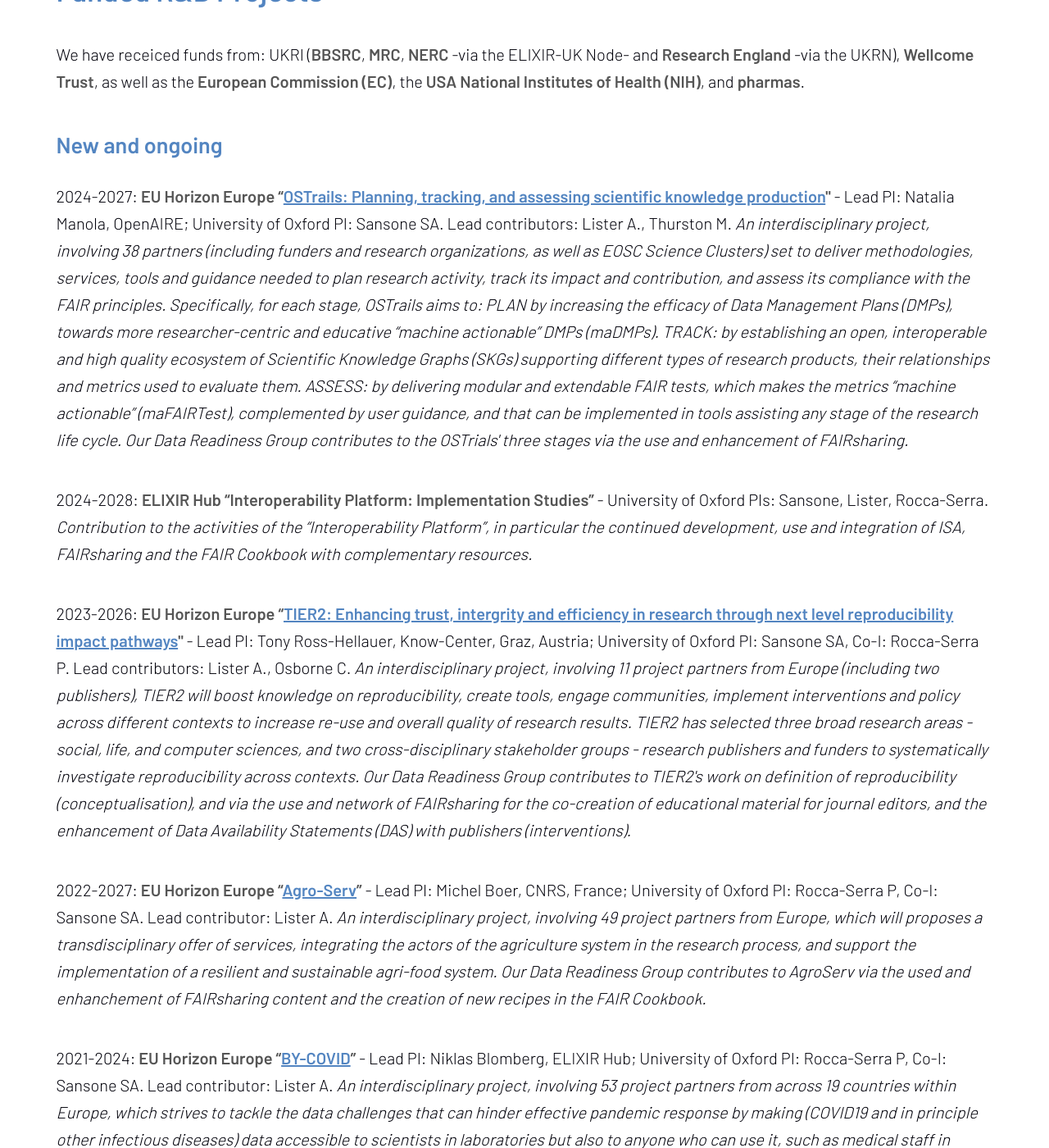
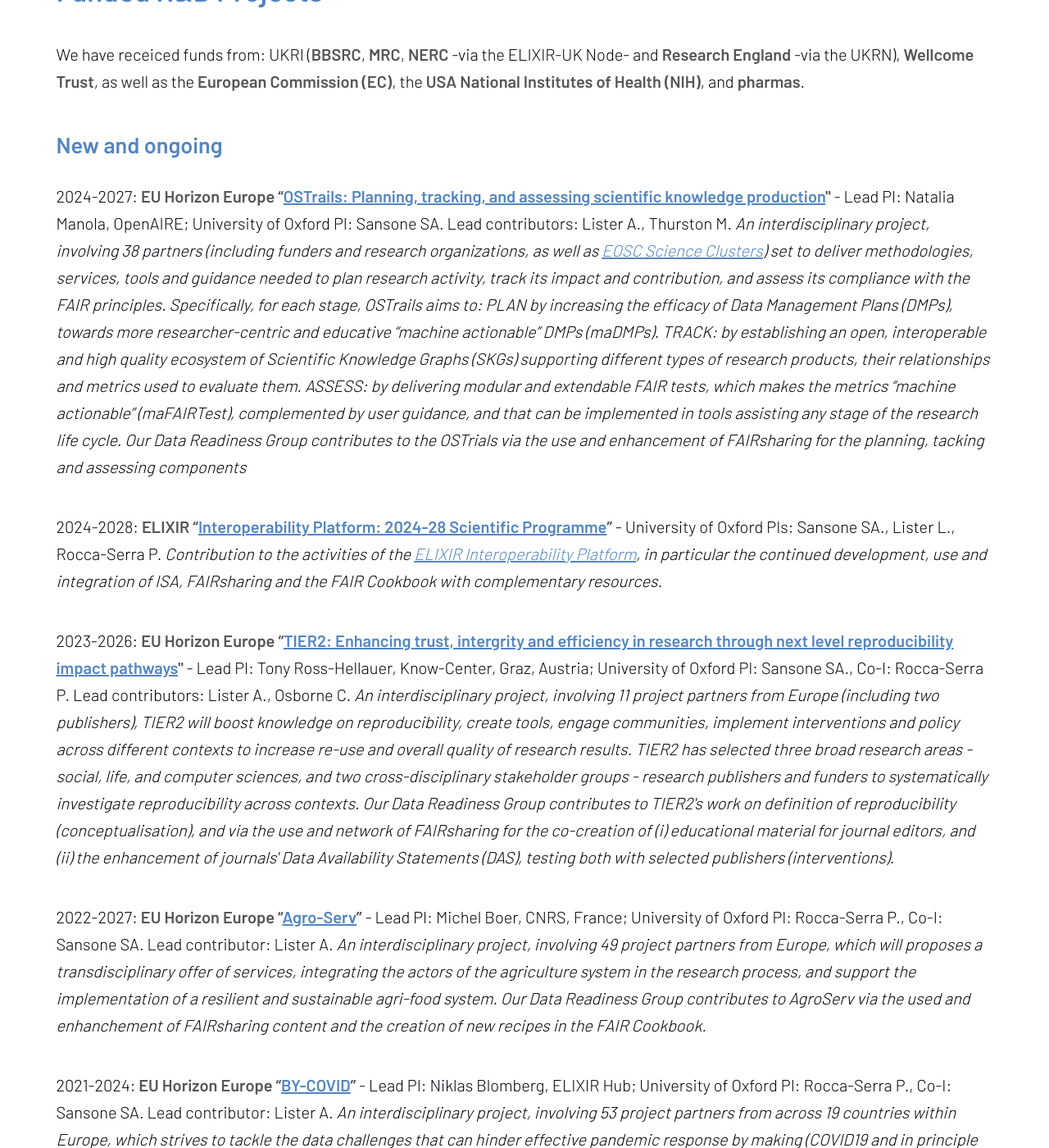
Before and after one commit to FAIRsharing/Sansone-Group-Website, a Jekyll site: the page built from projects.html, in a window 1280 px wide and 1400 px high, scrolled down 1062 px. Shown: the whole window at 82% size. Built offline with Jekyll 4.4.1, drawn with Linux system fonts in a browser that asks for light colours; comment, search, counter and statistics services are not loaded; some of the changed text lies outside the part shown.

Commit message:
Update projects.html

```diff
--- a/projects.html
+++ b/projects.html
@@ -14,48 +14,48 @@
     <h3>New and ongoing</h3>
 
         <p>
-            2024-2027:  <b>EU Horizon Europe “<a href="https://cordis.europa.eu/programme/id/HORIZON_HORIZON-INFRA-2023-EOSC-01-03/en">OSTrails: Planning, tracking, and assessing scientific knowledge production</a>"</b> - Lead PI: Natalia Manola, OpenAIRE; University of Oxford PI: Sansone SA. Lead contributors: Lister A., Thurston M. <i> An interdisciplinary project, involving 38 partners (including funders and research organizations, as well as EOSC Science Clusters) set to deliver methodologies, services, tools and guidance needed to plan research activity, track its impact and contribution, and assess its compliance with the FAIR principles. Specifically, for each stage, OSTrails aims to: PLAN by increasing the efficacy of Data Management Plans (DMPs), towards more researcher-centric and educative “machine actionable” DMPs (maDMPs). TRACK: by establishing an open, interoperable and high quality ecosystem of Scientific Knowledge Graphs (SKGs) supporting different types of research products, their relationships and metrics used to evaluate them. ASSESS: by delivering modular and extendable FAIR tests, which makes the metrics “machine actionable” (maFAIRTest), complemented by user guidance, and that can be implemented in tools assisting any stage of the research life cycle. Our Data Readiness Group contributes to the OSTrials' three stages via the use and enhancement of FAIRsharing.</i>
+            2024-2027:  <b>EU Horizon Europe “<a href="https://cordis.europa.eu/programme/id/HORIZON_HORIZON-INFRA-2023-EOSC-01-03/en">OSTrails: Planning, tracking, and assessing scientific knowledge production</a>"</b> - Lead PI: Natalia Manola, OpenAIRE; University of Oxford PI: Sansone SA. Lead contributors: Lister A., Thurston M. <i> An interdisciplinary project, involving 38 partners (including funders and research organizations, as well as <a href="https://science-clusters.eu">EOSC Science Clusters</a>) set to deliver methodologies, services, tools and guidance needed to plan research activity, track its impact and contribution, and assess its compliance with the FAIR principles. Specifically, for each stage, OSTrails aims to: PLAN by increasing the efficacy of Data Management Plans (DMPs), towards more researcher-centric and educative “machine actionable” DMPs (maDMPs). TRACK: by establishing an open, interoperable and high quality ecosystem of Scientific Knowledge Graphs (SKGs) supporting different types of research products, their relationships and metrics used to evaluate them. ASSESS: by delivering modular and extendable FAIR tests, which makes the metrics “machine actionable” (maFAIRTest), complemented by user guidance, and that can be implemented in tools assisting any stage of the research life cycle. Our Data Readiness Group contributes to the OSTrials via the use and enhancement of FAIRsharing for the planning, tacking and assessing components</i>
         </p>
 
         <p>
-          2024-2028:  <b>ELIXIR Hub “Interoperability Platform: Implementation Studies”</b> - University of Oxford PIs: Sansone, Lister, Rocca-Serra. <i>Contribution to the activities of the “Interoperability Platform”, in particular the continued development, use and integration of ISA, FAIRsharing and the FAIR Cookbook with complementary resources. </i>
+          2024-2028:  <b>ELIXIR “<a href="https://elixir-europe.org/news/programme-2024-28">Interoperability Platform: 2024-28 Scientific Programme</a>”</b> - University of Oxford PIs: Sansone SA., Lister L., Rocca-Serra P. <i>Contribution to the activities of the <a href="https://elixir-europe.org/platforms/interoperability">ELIXIR Interoperability Platform</a>, in particular the continued development, use and integration of ISA, FAIRsharing and the FAIR Cookbook with complementary resources. </i>
         </p>
 
         <p>
-            2023-2026:  <b>EU Horizon Europe “<a href="https://tier2-project.eu">TIER2: Enhancing trust, intergrity and efficiency in research through next level reproducibility impact pathways</a>"</b> - Lead PI: Tony Ross-Hellauer, Know-Center, Graz, Austria; University of Oxford PI: Sansone SA, Co-I: Rocca-Serra P. Lead contributors: Lister A., Osborne C. <i> An interdisciplinary project, involving 11 project partners from Europe (including two publishers), TIER2 will boost knowledge on reproducibility, create tools, engage communities, implement interventions and policy across different contexts to increase re-use and overall quality of research results. TIER2 has selected three broad research areas - social, life, and computer sciences, and two cross-disciplinary stakeholder groups - research publishers and funders to systematically investigate reproducibility across contexts. Our Data Readiness Group contributes to TIER2's work on definition of reproducibility (conceptualisation), and via the use and network of FAIRsharing for the co-creation of educational material for journal editors, and the enhancement of Data Availability Statements (DAS) with publishers (interventions). </i>
+            2023-2026:  <b>EU Horizon Europe “<a href="https://tier2-project.eu">TIER2: Enhancing trust, intergrity and efficiency in research through next level reproducibility impact pathways</a>"</b> - Lead PI: Tony Ross-Hellauer, Know-Center, Graz, Austria; University of Oxford PI: Sansone SA., Co-I: Rocca-Serra P. Lead contributors: Lister A., Osborne C. <i> An interdisciplinary project, involving 11 project partners from Europe (including two publishers), TIER2 will boost knowledge on reproducibility, create tools, engage communities, implement interventions and policy across different contexts to increase re-use and overall quality of research results. TIER2 has selected three broad research areas - social, life, and computer sciences, and two cross-disciplinary stakeholder groups - research publishers and funders to systematically investigate reproducibility across contexts. Our Data Readiness Group contributes to TIER2's work on definition of reproducibility (conceptualisation), and via the use and network of FAIRsharing for the co-creation of (i) educational material for journal editors, and (ii) the enhancement of journals' Data Availability Statements (DAS), testing both with selected publishers (interventions). </i>
         </p>
 
         <p>
-            2022-2027:  <b>EU Horizon Europe “<a href="https://agroserv.eu">Agro-Serv</a>”</b> - Lead PI: Michel Boer, CNRS, France; University of Oxford PI: Rocca-Serra P, Co-I: Sansone SA. Lead contributor: Lister A. <i> An interdisciplinary project, involving 49 project partners from Europe, which will proposes a transdisciplinary offer of services, integrating the actors of the agriculture system in the research process, and support the implementation of a resilient and sustainable agri-food system. Our Data Readiness Group contributes to AgroServ via the used and enhanchement of FAIRsharing content and the creation of new recipes in the FAIR Cookbook. </i>
+            2022-2027:  <b>EU Horizon Europe “<a href="https://agroserv.eu">Agro-Serv</a>”</b> - Lead PI: Michel Boer, CNRS, France; University of Oxford PI: Rocca-Serra P., Co-I: Sansone SA. Lead contributor: Lister A. <i> An interdisciplinary project, involving 49 project partners from Europe, which will proposes a transdisciplinary offer of services, integrating the actors of the agriculture system in the research process, and support the implementation of a resilient and sustainable agri-food system. Our Data Readiness Group contributes to AgroServ via the used and enhanchement of FAIRsharing content and the creation of new recipes in the FAIR Cookbook. </i>
         </p>
 
         <p>
-            2021-2024:  <b>EU Horizon Europe “<a href="https://by-covid.org">BY-COVID</a>”</b> - Lead PI: Niklas Blomberg, ELIXIR Hub; University of Oxford PI: Rocca-Serra P, Co-I: Sansone SA. Lead contributor: Lister A. <i> An interdisciplinary project, involving 53 project partners from across 19 countries within Europe, which strives to tackle the data challenges that can hinder effective pandemic response by making (COVID19 and in principle other infectious diseases) data accessible to scientists in laboratories but also to anyone who can use it, such as medical staff in hospitals or government officials. Our Data Readiness Group contributes to BY-COVID via the use and enhancement of FAIRsharing, in particular infectious diseases data sources and standards, making them also more discoverable to users and other stakeholders in the EOSC ecosystem. </i>
+            2021-2024:  <b>EU Horizon Europe “<a href="https://by-covid.org">BY-COVID</a>”</b> - Lead PI: Niklas Blomberg, ELIXIR Hub; University of Oxford PI: Rocca-Serra P., Co-I: Sansone SA. Lead contributor: Lister A. <i> An interdisciplinary project, involving 53 project partners from across 19 countries within Europe, which strives to tackle the data challenges that can hinder effective pandemic response by making (COVID19 and in principle other infectious diseases) data accessible to scientists in laboratories but also to anyone who can use it, such as medical staff in hospitals or government officials. Our Data Readiness Group contributes to BY-COVID via the use and enhancement of FAIRsharing, in particular infectious diseases data sources and standards, making them also more discoverable to users and other stakeholders in the EOSC ecosystem. </i>
         </p>
 
         <p>
-            2022-2024:  <b>UK Research England “<a href="https://www.ukrn.org">Enhancing UK Research Excellence: A consortium approach to improving institutional practice</a>”</b> - Lead PI: Marcus Munafò, University of Bristol; University of Oxford PIs: Sansone SA, Rocca-Serra P. Lead contributor: Lister A. <i> The UK Reproducibility Network (UKRN) is a national peer-led consortium that aims to ensure the UK retains its place as a centre for world-leading research. Our Data Readiness Group contributes to reprodicibility through the lens of FAIR, via FAIRsharing and the FAIR Cookbook, signposting FAIR-enabling data resources, standards and policies, and delivering educational material. </i>
+            2022-2024:  <b>UK Research England “<a href="https://www.ukrn.org/other-partners">Enhancing UK Research Excellence: A consortium approach to improving institutional practice</a>”</b> - Lead PI: Marcus Munafò, University of Bristol; University of Oxford PI: Sansone SA. Lead contributor: Lister A., Rocca-Serra P. <i> The <a href="https://www.ukrn.org">UK Reproducibility Network (UKRN)</a> is a national peer-led consortium that aims to ensure the UK retains its place as a centre for world-leading research. Our Data Readiness Group contributes to reprodicibility through the lens of FAIR, via FAIRsharing and the FAIR Cookbook, signposting FAIR-enabling data resources, standards and policies, and delivering educational material. </i>
         </p>
 
         <p>
-            2021-2026:  <b>EU Horizon 2020 “<a href="https://precisiontox.org">Precision Toxicology</a>”</b> - Lead PI: John Colbourne, University of Birmingham, UK; University of Oxford PI: Sansone SA, Co-I: Rocca-Serra P. Lead contributor: Batista D. <i> A consortium of 16 organizations, including the USA NIH, to establish a new testing paradigm for chemical safety assessment, which identifies molecular key event biomarkers predictive of chemically induced adverse health effects in humans and facilitates their uptake into regulatory and industry practice. Our Data Readiness Group contributes to PreTox via the research and development of resources key in the FAIR data/software lifecycle; these include the ISA framework (for describing and sharing the experimental details), and educational resources such as the FAIR Cookbook (with best practices for research data management and hands-on recipes to make and keep data FAIR). </i>
+            2021-2026:  <b>EU Horizon 2020 “<a href="https://precisiontox.org">Precision Toxicology</a>”</b> - Lead PI: John Colbourne, University of Birmingham, UK; University of Oxford PI: Sansone SA., Co-I: Rocca-Serra P. Lead contributor: Batista D. <i> A consortium of 16 organizations, including the USA NIH, to establish a new testing paradigm for chemical safety assessment, which identifies molecular key event biomarkers predictive of chemically induced adverse health effects in humans and facilitates their uptake into regulatory and industry practice. Our Data Readiness Group contributes to PreTox via the research and development of resources for FAIR data management and data sharing, as well as submission to regulators; these include the ISA framework (for describing experimental details), and educational resources such as the FAIR Cookbook (with best practices for research data management and hands-on recipes to make and keep data FAIR). </i>
         </p>
 
         <p>
-            2021-2024:  <b>UKRI “<a href="https://elixiruknode.org/projects/elixir-uk-dash/">ELIXIR-UK: FAIR Data Stewardship Training</a>”</b> - PIs: Krzysztof Poterlowicz, University of Bradford; Robert Andrew, Cardiff University; Neil Hall, Earlham Institute; Carole Goble, University of Manchester; Sansone SA, University of Oxford. Lead contributors for Oxford: Lister A., Rocca-Serra P. <i> Joint project with key ELIXIR-UK institutes to establish a national data stewardship training programme, exploiting our ELIXIR-UK Node network of 18 member organisations, to deliver and embed training within UK universities and institutions. Our Data Readiness Group contributes to DaSH via FAIRsharing and the FAIR Cookbook. </i>
+            2021-2024:  <b>UKRI “<a href="https://elixiruknode.org/projects/elixir-uk-dash/">ELIXIR-UK: FAIR Data Stewardship Training</a>”</b> - PIs: Krzysztof Poterlowicz, University of Bradford; Robert Andrew, Cardiff University; Neil Hall, Earlham Institute; Carole Goble, University of Manchester; Sansone SA., University of Oxford. Lead contributors for Oxford: Lister A., Rocca-Serra P. <i> Joint project with key ELIXIR-UK institutes to establish a national data stewardship training programme, exploiting our ELIXIR-UK Node network of 18 member organisations, to deliver and embed training within UK universities and institutions. Our Data Readiness Group contributes to DaSH via FAIRsharing and the FAIR Cookbook. </i>
         </p>
 
         <p>
-            2019-2024: <b>Wellcome Trust “<a href="https://fairsharing.org">FAIRsharing service: supporting the research life cycle</a>”</b> - PI: Sansone, University of Oxford. Lead contributors: Lister A., Thurston M. <i>Re-development of FAIRsharing as a high-quality service to accelerate discovery, selection and use of repositories, standards, policies; increasing their producers’ satisfaction in terms of visibility, reuse and citations of the resources, and consumers guidance.</i>
+            2019-2024: <b>Wellcome Trust “<a href="https://fairsharing.org">FAIRsharing service: supporting the research life cycle</a>”</b> - PI: Sansone SA., University of Oxford. Lead contributors: Lister A., Thurston M. <i>Re-development of FAIRsharing as a high-quality service to accelerate discovery, selection and use of repositories, standards, policies; increasing their producers’ satisfaction in terms of visibility, reuse and citations of the resources, and consumers guidance.</i>
         </p>
 
         <p>
-            2017-2024: <b>UK BBSRC “Japan-UK collaboration”</b> - PI: Sansone, University of Oxford. Lead contributors: Lister A., Thurston M. <i>Strengthen relations with the National Bioscience Database Center to better link FAIRsharing and the Integbio catalogue, towards a fully synchronised content transfer workflow to better serve the research and publisher community. </i>
+            2017-2024: <b>UK BBSRC “Japan-UK collaboration”</b> - PI: Sansone SA., University of Oxford. Lead contributors: Lister A., Thurston M. <i>Strengthen relations with the National Bioscience Database Center to better link FAIRsharing and the Integbio catalogue, towards a fully synchronised content transfer workflow to better serve the research and publisher community. </i>
         </p>
 
 <h3>Completed (when in Oxford)</h3>
         <p>
-            2019-2023: <b>EU Horizon 2020 “<a href="http://www.eosc-life.eu">EOSC-Life: infrastructure for life science data</a>”</b> - Lead PI: Niklas Blomberg, ELIXIR Hub; University of Oxford PI: Sansone. <i>A joint project between 39 institutions (leading major Europe’s biological and medical sciences’ research infrastructures) to achieve a shared vision of an open collaborative digital space for European Life Science and biomedical scientists. We lead on the creation of a tool to assess the level of data readiness (in terms of findability, accessibility, interoperability and reusability).</i>
+            2019-2023: <b>EU Horizon 2020 “<a href="http://www.eosc-life.eu">EOSC-Life: infrastructure for life science data</a>”</b> - Lead PI: Niklas Blomberg, ELIXIR Hub; University of Oxford PI: Sansone SA. Lead contributors: Lister A., Rocca-Serra P. <i>A joint project between 39 institutions (leading major Europe’s biological and medical sciences’ research infrastructures) to achieve a shared vision of an open collaborative digital space for European Life Science and biomedical scientists. We lead on the creation of a tool to assess the level of data readiness (in terms of findability, accessibility, interoperability and reusability).</i>
         </p>
 
         <p>
```
Also changed, not shown: other parts of projects.html (+1 -1 lines).
